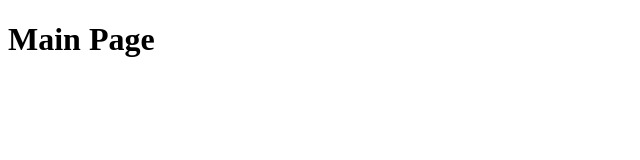
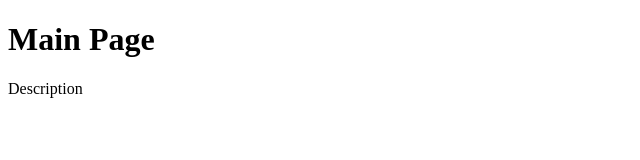
Before and after one commit to SerhiiKhomchenko/testgit, a plain HTML site: page index.html in a window 1280 px wide. Shown: the whole page, without its empty margins (0-640 px from the left). Drawn offline with Linux system fonts and the light colour scheme.

Commit message:
create description

```diff
--- a/index.html
+++ b/index.html
@@ -9,6 +9,7 @@
 <body>
     <header>
         <h1>Main Page</h1>
+        <p>Description</p>
     </header>
 </body>
 </html>
--- a/index.js
+++ b/index.js
@@ -1,2 +1,3 @@
 console.log('Test-Git');
 console.log('h1 is created')
+console.log('description is created')
```
